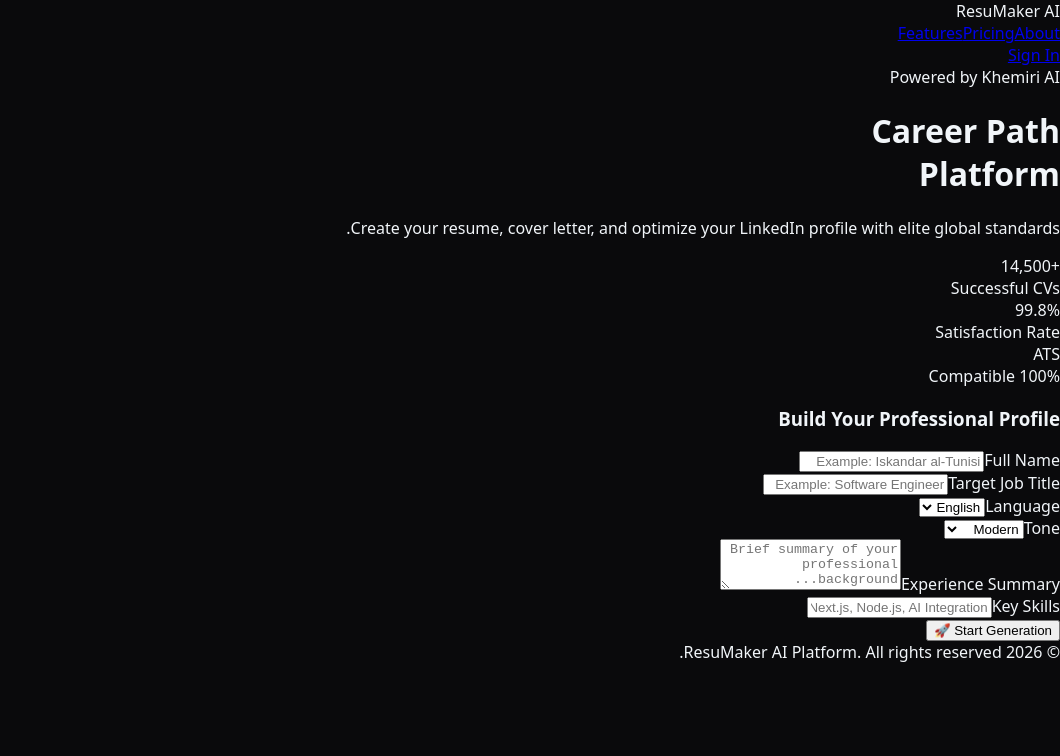
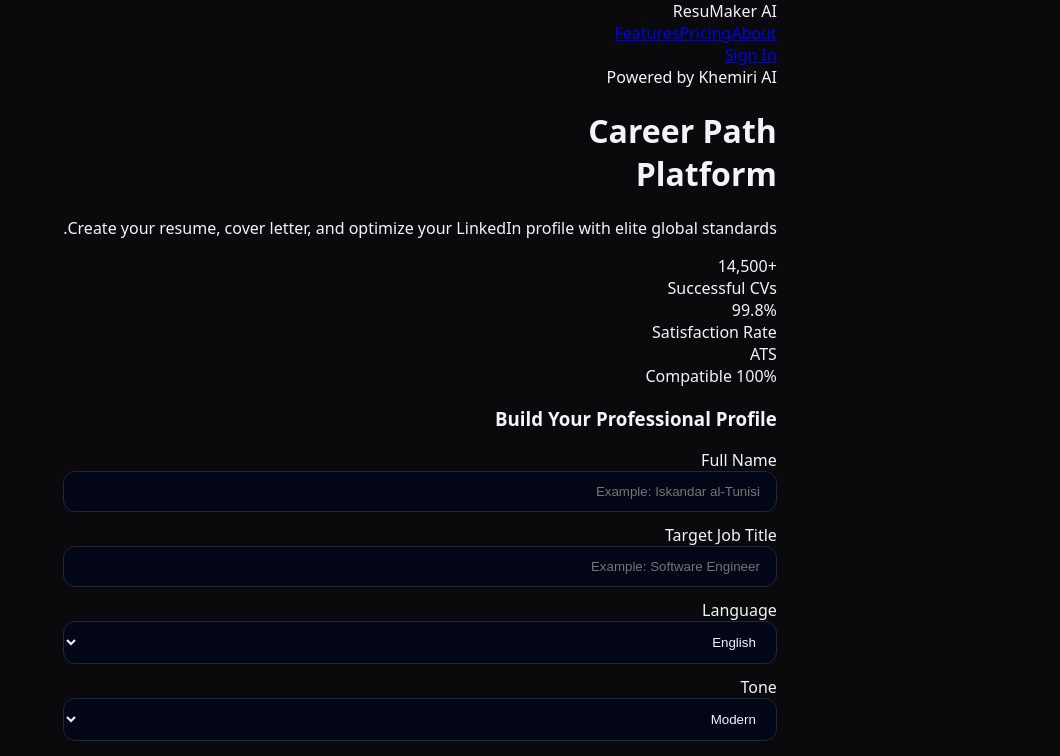
Before and after one commit to IskanderKhemiri1234/ai-resume-builder, a Next.js app: page / in a window 1280 px wide. Shown: the top 756 px of the page, without its empty margins (220-1280 px from the left). Built offline with nearby package versions, Linux system fonts and the light colour scheme.

Commit message:
Enhance global styles with new layout and input styles
Added styles for body, inputs, and buttons, including Arabic comments.

```diff
--- a/src/app/globals.css
+++ b/src/app/globals.css
@@ -2,11 +2,34 @@
 @tailwind components;
 @tailwind utilities;
 
-/* Fallback direct styling to guarantee visual structure instantly */
+/* تنسيقات مباشرة وضامنة لهيكل الصفحة والواجهة الاحترافية */
+* {
+  box-sizing: border-box;
+}
+
 body {
   background-color: #0a0a0c !important;
   color: #f1f5f9 !important;
-  font-family: ui-sans-serif, system-ui, -apple-system, BlinkMacSystemFont, "Segoe UI", Roboto, "Helvetica Neue", Arial, sans-serif;
+  font-family: system-ui, -apple-system, BlinkMacSystemFont, 'Segoe UI', Roboto, Oxygen, Ubuntu, Cantarell, sans-serif;
   margin: 0;
   padding: 0;
+  display: flex;
+  flex-direction: column;
+  align-items: center;
+  min-height: 100vh;
 }
+
+/* تنسيق عام للحاويات والأزرار لضمان عدم التداخل */
+input, select, textarea {
+  background-color: #020617 !important;
+  color: #f1f5f9 !important;
+  border: 1px solid #1e293b !important;
+  border-radius: 0.75rem !important;
+  padding: 0.75rem 1rem !important;
+  width: 100% !important;
+  margin-bottom: 0.75rem !important;
+}
+
+button {
+  cursor: pointer;
+}
```
